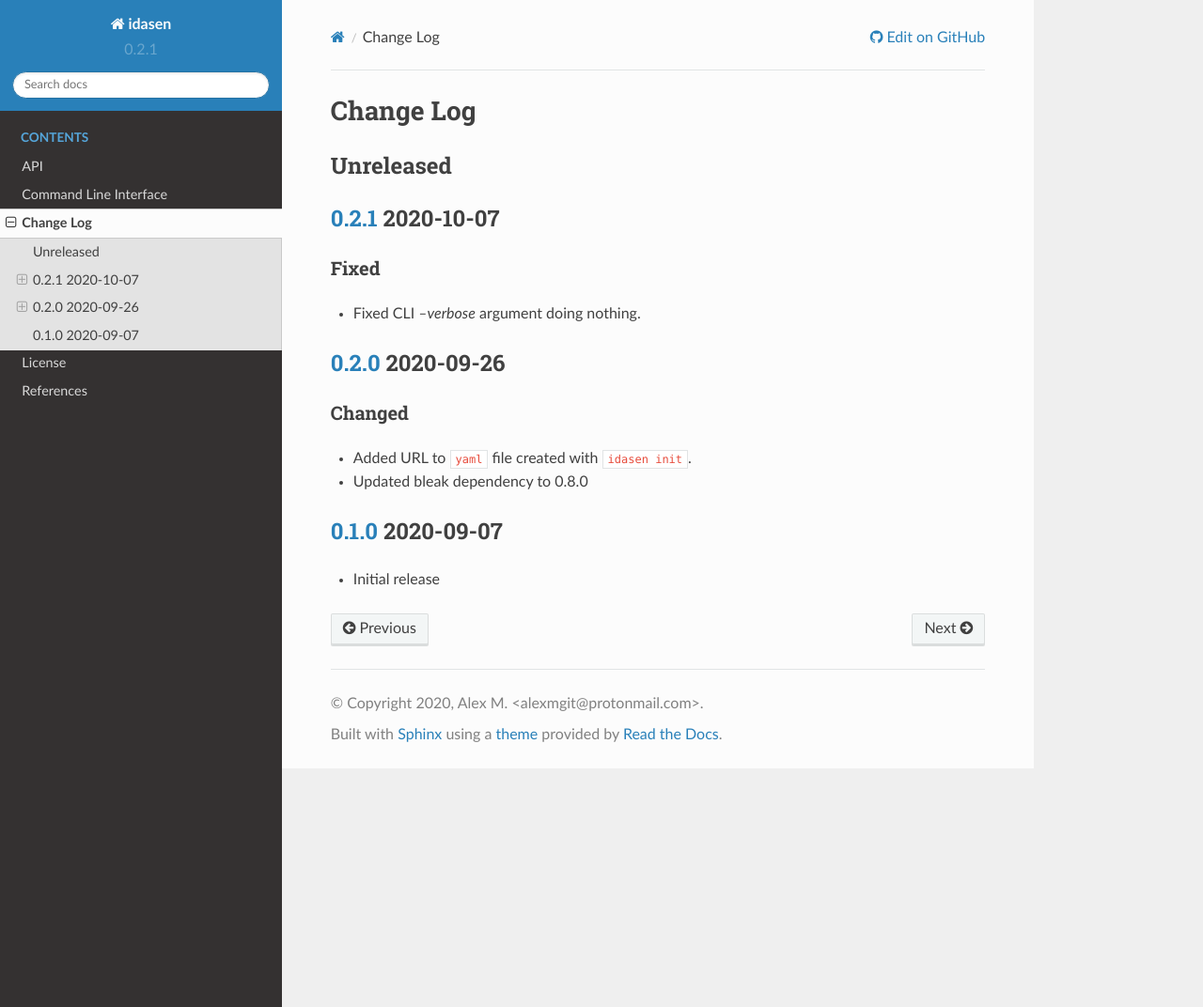
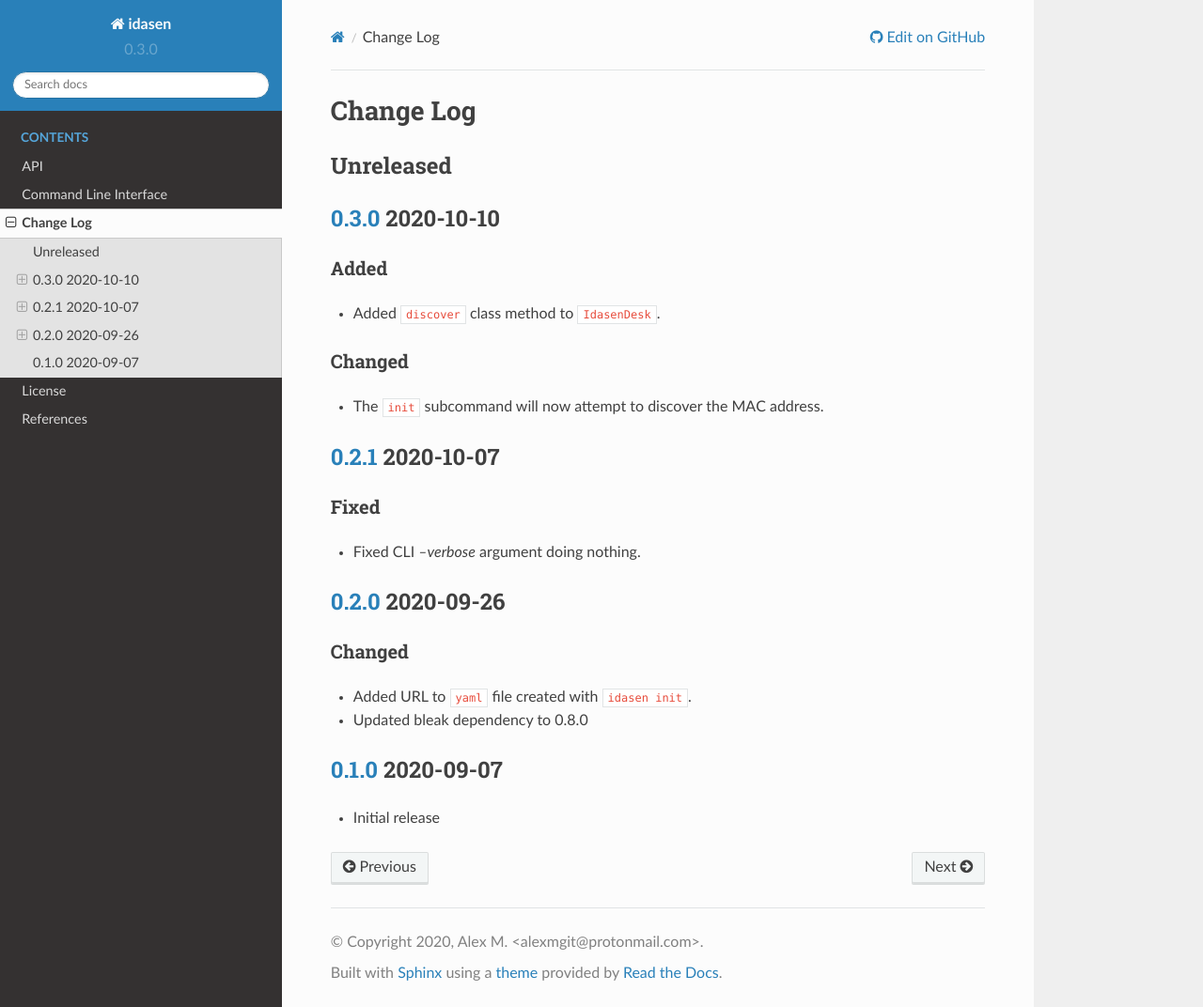
Before and after one commit to newAM/idasen, a Sphinx documentation site: the page built from docs/changelog.rst, in a window 1280 px wide and 1072 px high. Shown: the whole window at 94% size. Built offline with Sphinx 7.4.7 and the Read the Docs theme 2.0.0, drawn with Linux system fonts in a browser that asks for light colours.

Commit message:
Bump version to 0.3.0

```diff
--- a/docs/changelog.rst
+++ b/docs/changelog.rst
@@ -3,6 +3,17 @@
 
 Unreleased
 **********
+
+`0.3.0`_ 2020-10-10
+*******************
+
+Added
+=====
+- Added ``discover`` class method to ``IdasenDesk``.
+
+Changed
+=======
+- The ``init`` subcommand will now attempt to discover the MAC address.
 
 `0.2.1`_ 2020-10-07
 *******************
@@ -23,6 +34,7 @@
 *******************
 - Initial release
 
+.. _0.3.0: https://github.com/newAM/idasen/releases/tag/v0.3.0
 .. _0.2.1: https://github.com/newAM/idasen/releases/tag/v0.2.1
 .. _0.2.0: https://github.com/newAM/idasen/releases/tag/v0.2.0
 .. _0.1.0: https://github.com/newAM/idasen/releases/tag/v0.1.0
--- a/pyproject.toml
+++ b/pyproject.toml
@@ -6,7 +6,7 @@
 name = "idasen"
 description = "ikea IDÅSEN desk API and CLI."
 authors = ["Alex M. <alexmgit@protonmail.com>"]
-version = "0.2.1"
+version = "0.3.0"
 license = "MIT"
 readme = "README.rst"
 repository = "https://github.com/newAM/idasen"
```
